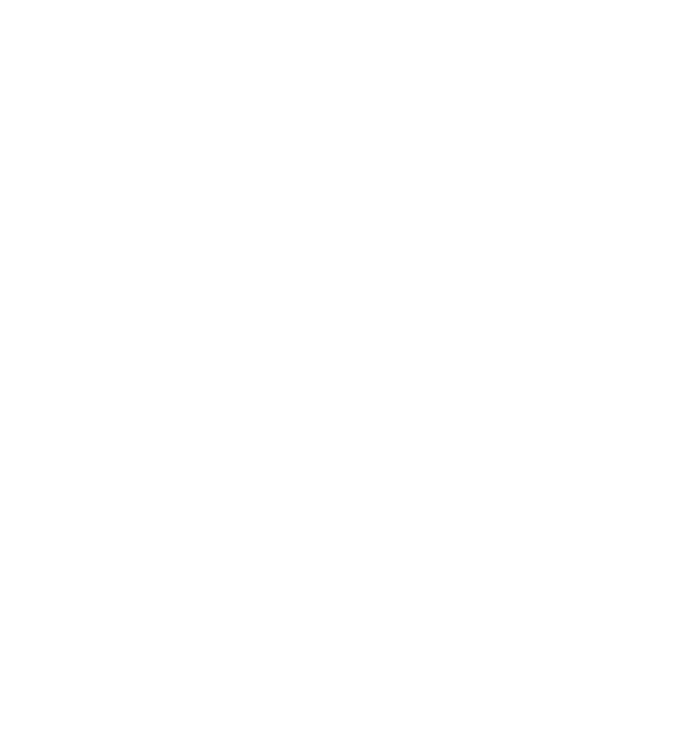
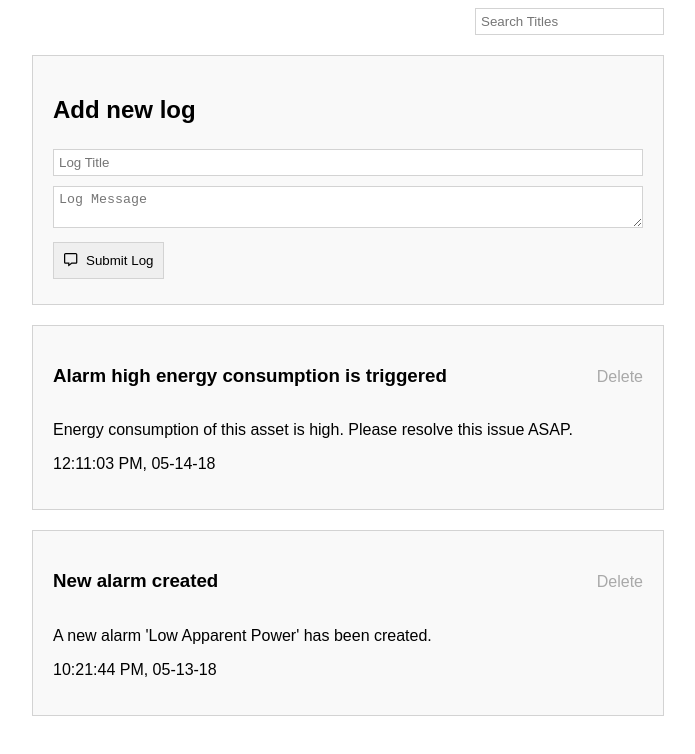
Before and after one commit to gwvt/tagup-challenge, a Vue app: page / in a window 1280 px wide. Shown: the top 754 px of the page, without its empty margins (292-987 px from the left). Built offline with nearby package versions, Linux system fonts and the light colour scheme.

Commit message:
build out main App

```diff
--- a/src/App.vue
+++ b/src/App.vue
@@ -1,15 +1,199 @@
 <template>
-  <div id="app">
+<div id="app"
+     class="app">
+  <div class="search-row">
+    <input class="search-input"
+           type="text"
+           placeholder="Search Titles"
+           v-model="searchString">
   </div>
+  <div class="card">
+    <h2>
+      Add new log
+    </h2>
+    <div class="log-input-row">
+      <input class="log-input"
+             type="text"
+             placeholder="Log Title"
+             v-model="newLogUserInputTitle">
+    </div>
+    <div class="log-input-row">
+      <textarea placeholder="Log Message"
+                v-model="newLogUserInputMessage">
+      </textarea>
+    </div>
+    <div class="log-input-row">
+      <app-button :onClick="addLogAndResetInputs">
+          <font-awesome-icon :icon="['far', 'comment-alt']" />
+          Submit Log
+      </app-button>
+    </div>
+  </div>
+  <app-card v-for="log in logsFilteredThenSortedByDateDesc"
+            :log="log"
+            :key="log.id">
+  </app-card>
+  <app-modal v-if="showModal" />
+</div>
 </template>
 
 <script>
+import { mapActions, mapMutations, mapState } from 'vuex';
+import AppButton from '@/components/AppButton.vue';
+import AppCard from '@/components/AppCard.vue';
+import AppModal from '@/components/AppModal.vue';
+
 export default {
   name: 'app',
   components: {
+    AppButton,
+    AppCard,
+    AppModal,
+  },
+  data() {
+    return {
+      searchString: '',
+    };
+  },
+  computed: {
+    newLogUserInputMessage: {
+      get() {
+        return this.newLogMessage;
+      },
+      set(value) {
+        this.setNewLogMessage({
+          message: value,
+        });
+      },
+    },
+    newLogUserInputTitle: {
+      get() {
+        return this.newLogTitle;
+      },
+      set(value) {
+        this.setNewLogTitle({
+          title: value,
+        });
+      },
+    },
+    logsFilteredBySearchString() {
+      return this.logs
+        .filter(log => log.title
+          .toLowerCase()
+          .includes(this.searchString.toLowerCase()));
+    },
+    logsFilteredThenSortedByDateDesc() {
+      return [...this.logsFilteredBySearchString]
+        .sort((a, b) => new Date(b.createdAt) - new Date(a.createdAt));
+    },
+    ...mapState([
+      'logs',
+      'newLogMessage',
+      'newLogTitle',
+      'showModal',
+    ]),
+  },
+  methods: {
+    ...mapActions([
+      'addLogAndResetInputs',
+    ]),
+    ...mapMutations([
+      'setNewLogMessage',
+      'setNewLogTitle',
+    ]),
   },
 };
 </script>
 
 <style lang="scss">
+body {
+    font-family: Arial, Helvetica, sans-serif;
+}
+
+$border: 1px solid lightgrey;
+$input-padding: 5px;
+
+.text-inputs {
+  border: $border;
+  padding: $input-padding;
+  box-sizing: border-box;
+}
+
+input {
+    @extend .text-inputs;
+    &.log-input {
+        width: 100%;
+    }
+}
+
+textarea {
+    @extend .text-inputs;
+    width: 100%;
+}
+
+button {
+    border: $border;
+    cursor: pointer;
+    padding: 10px;
+}
+
+a {
+    color: darkgrey;
+    cursor: pointer;
+}
+
+.svg-inline--fa {
+  margin-right: 5px;
+}
+
+.app {
+    width: 50%;
+    min-width: 350px;
+    margin: auto;
+}
+
+.search-row {
+    text-align: right;
+}
+
+.log-input-row {
+    padding: 5px 0;
+}
+
+.card {
+    border: $border;
+    background-color: rgb(249, 249, 249);
+    padding: 20px;
+    margin: 20px 0;
+
+    .card-header {
+      display: flex;
+      justify-content: space-between;
+      align-items: baseline;
+    }
+}
+
+.modal-mask {
+    position: fixed;
+    z-index: 9998;
+    top: 0;
+    left: 0;
+    width: 100%;
+    height: 100%;
+    display: flex;
+    align-items: center;
+    justify-content: center;
+    background-color: rgba(0, 0, 0, .5);
+}
+
+.modal-container {
+    width: 300px;
+    padding: 20px;
+    background-color: rgb(255, 255, 255);
+
+    .row-modal-buttons {
+      display: flex;
+      justify-content: space-around;
+    }
+}
 </style>
```
